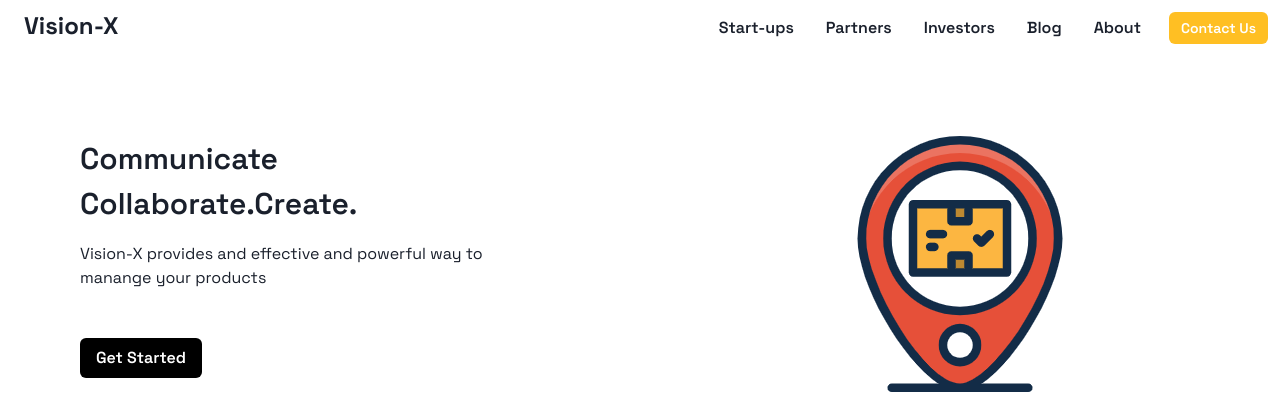
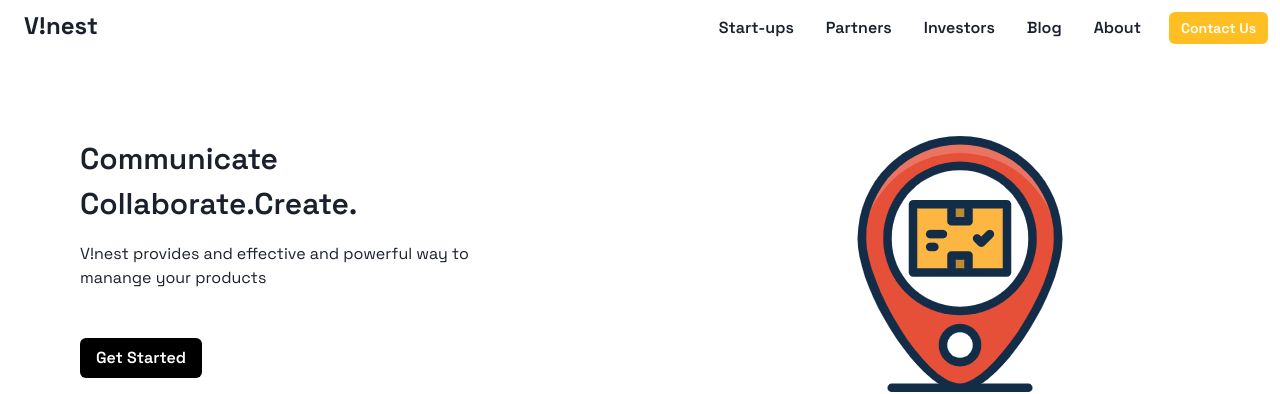
Before and after one commit to aditya-kd/visionx, a React (Create React App) app: page / in a window 1280 px wide. Shown: the top 394 px of the page. Built offline with nearby package versions, Linux system fonts and the light colour scheme.

Commit message:
Changed name to V!nest

```diff
--- a/public/index.html
+++ b/public/index.html
@@ -22,7 +22,7 @@
       work correctly both with client-side routing and a non-root public URL.
       Learn how to configure a non-root public URL by running `npm run build`.
     -->
-    <title>Vision-X</title>
+    <title>V!nest</title>
   </head>
   <body>
     <noscript>You need to enable JavaScript to run this app.</noscript>
--- a/src/components/Home.jsx
+++ b/src/components/Home.jsx
@@ -42,7 +42,7 @@ export default function LandingPage() {
 
             <Box className="page-content">
               <Text fontSize={["", "", "md"]} m="4" ml={"0"}>
-                Vision-X provides and effective and powerful way to manange your
+                V!nest provides and effective and powerful way to manange your
                 products
               </Text>
               <Button
--- a/src/components/Navbar.jsx
+++ b/src/components/Navbar.jsx
@@ -36,7 +36,7 @@ export default function Navbar() {
           <ListItem p={"2"} className="navbar-li">
             <Link to={"/"}>
               <Text as={"b"} fontSize={"x-large"}>
-                Vision-X
+                V!nest
               </Text>
             </Link>
           </ListItem>
@@ -85,7 +85,7 @@ export default function Navbar() {
         <Flex m={"1"}>
           <Link to={"/"}>
             <Text as={"b"} fontSize={"x-large"} className={"navbar-ul"}>
-              Vision-X
+              V!nest
             </Text>
           </Link>
         </Flex>
@@ -103,7 +103,7 @@ export default function Navbar() {
             <DrawerOverlay />
             <DrawerContent>
               <DrawerCloseButton />
-              <DrawerHeader>Vision-X</DrawerHeader>
+              <DrawerHeader>V!nest</DrawerHeader>
 
               <DrawerBody p={"0"}>
                 <UnorderedList
--- a/src/components/investors/InvestorLogin.jsx
+++ b/src/components/investors/InvestorLogin.jsx
@@ -88,7 +88,7 @@ const LoginArea = () => {
 const LoginHeader = () => {
   return (
     <Box textAlign="center">
-      <Heading fontSize={"28px"}>Welcome to Vision-X</Heading>
+      <Heading fontSize={"28px"}>Welcome to V!nest</Heading>
       <Text fontSize={"11px"} color={"grey"}>
         Welcome back! Please enter your details.
       </Text>
--- a/src/components/partners/PartnerSuccess.jsx
+++ b/src/components/partners/PartnerSuccess.jsx
@@ -17,7 +17,7 @@ export default function PartnerSuccess() {
           <Image src="/images/partner-success.jpg" />
         </Box>
         <Box>
-          <Text color={"GrayText"} fontSize={"3xl"}>Vision-X</Text>
+          <Text color={"GrayText"} fontSize={"3xl"}>V!nest</Text>
         </Box>
       </Flex>
 
--- a/src/components/startups/StartUpSuccess.jsx
+++ b/src/components/startups/StartUpSuccess.jsx
@@ -22,7 +22,7 @@ export default function StartUpSuccess() {
             />
           </Flex>
           <Flex justifyContent={"center"}>
-            <Heading>Vision-X</Heading>
+            <Heading>V!nest</Heading>
           </Flex>
         </Box>
       </Box>
--- a/src/components/startups/StartupLogin.jsx
+++ b/src/components/startups/StartupLogin.jsx
@@ -88,7 +88,7 @@ const LoginArea = () => {
 const LoginHeader = () => {
   return (
     <Box textAlign="center">
-      <Heading fontSize={"28px"}>Welcome to Vision-X</Heading>
+      <Heading fontSize={"28px"}>Welcome to V!nest</Heading>
       <Text fontSize={"11px"} color={"grey"}>
         Welcome back! Please enter your details.
       </Text>
```
